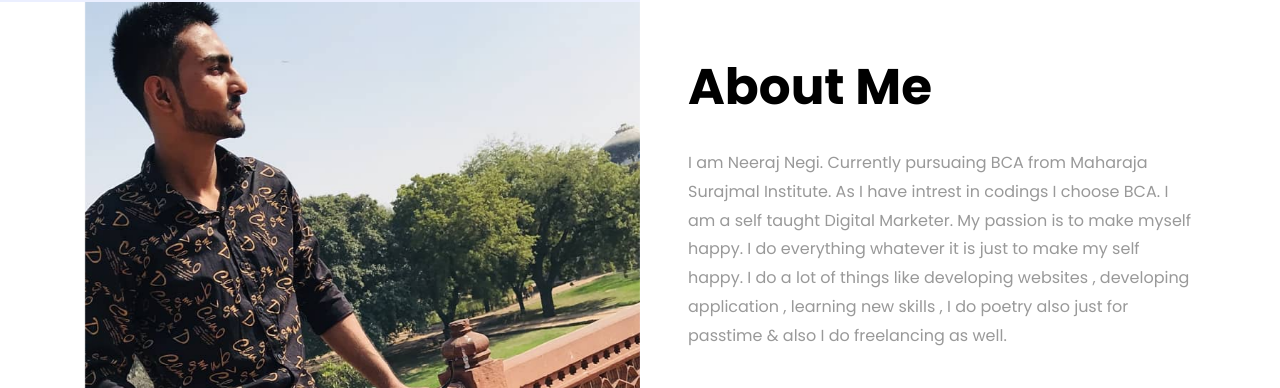
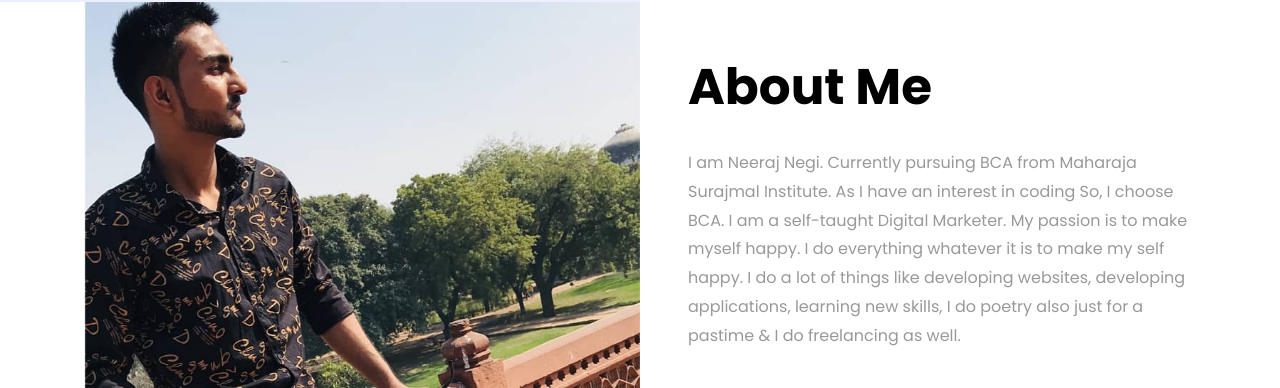
Before and after one commit to NeerajNegi1/Neeraj, a plain HTML site: page index.html in a window 1280 px wide. Shown: the part 798-1186 px from the top of the page. Drawn offline with Linux system fonts and the light colour scheme; files whose address does not match are found by name.

Commit message:
Update index.html

```diff
--- a/index.html
+++ b/index.html
@@ -85,7 +85,7 @@
 		          <div class="col-md-12 heading-section ftco-animate">
 		          	<h1 class="big">About</h1>
 		            <h2 class="mb-4">About Me</h2>
-		            <p>I am Neeraj Negi. Currently pursuaing BCA from Maharaja Surajmal Institute. As I have intrest in codings I choose BCA. I am a self taught Digital Marketer. My passion is to make myself happy. I do everything whatever it is just to make my self happy. I do a lot of things like developing websites , developing application , learning new skills , I do poetry also just for passtime & also I do freelancing as well.</p>
+		            <p>I am Neeraj Negi. Currently pursuing BCA from Maharaja Surajmal Institute. As I have an interest in coding So, I choose BCA. I am a self-taught Digital Marketer. My passion is to make myself happy. I do everything whatever it is to make my self happy. I do a lot of things like developing websites, developing applications, learning new skills, I do poetry also just for a pastime & I do freelancing as well.</p>
 		            <ul class="about-info mt-4 px-md-0 px-2">
 		            	<li class="d-flex"><span>Name:</span> <span>Neeraj Negi</span></li>
 		            	<li class="d-flex"><span>Date of birth:</span> <span>26 March, 2000</span></li>
@@ -843,7 +843,7 @@
           <div class="col-md">
             <div class="ftco-footer-widget mb-4">
               <h2 class="ftco-heading-2">About</h2>
-              <p>I am Neeraj Negi. Currently pursuaing BCA from Maharaja Surajmal Institute. As I have intrest in codings I choose BCA. I am a self taught Digital Marketer. My passion is to make myself happy. I do everything whatever it is just to make my self happy. I do a lot of things like developing websites , developing application , learning new skills , I do poetry also just for passtime & also I do freelancing as well.</p>
+              <p>I am Neeraj Negi. Currently pursuing BCA from Maharaja Surajmal Institute. As I have an interest in coding So, I choose BCA. I am a self-taught Digital Marketer. My passion is to make myself happy. I do everything whatever it is to make my self happy. I do a lot of things like developing websites, developing applications, learning new skills, I do poetry also just for a pastime & I do freelancing as well.</p>
               <ul class="ftco-footer-social list-unstyled float-md-left float-lft mt-5">
                 <li class="ftco-animate"><a href="https://twitter.com/NeerajNegi2603"><span class="icon-twitter"></span></a></li>
                 <li class="ftco-animate"><a href="https://www.facebook.com/neerajnegi2603/"><span class="icon-facebook"></span></a></li>
```
